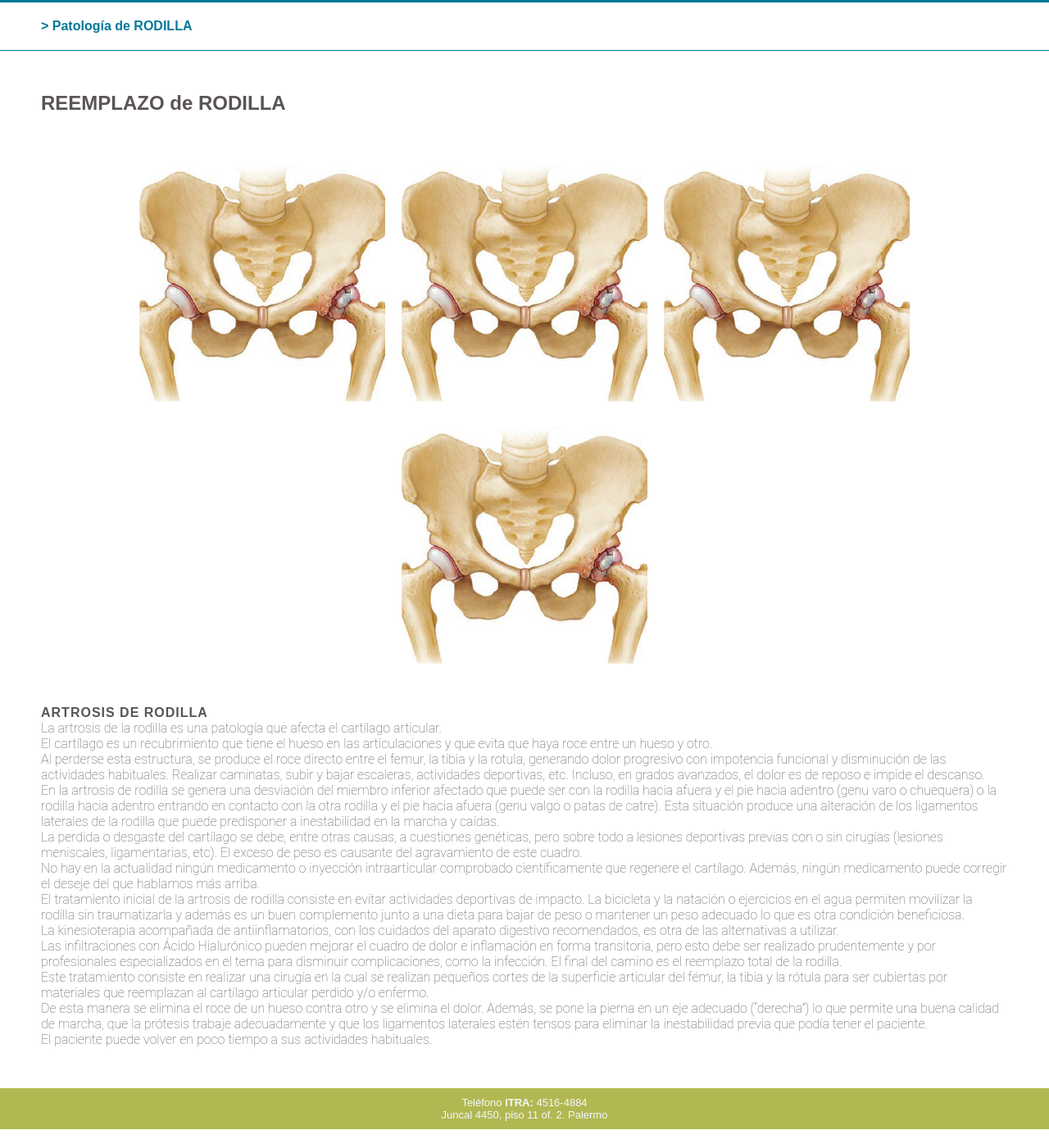
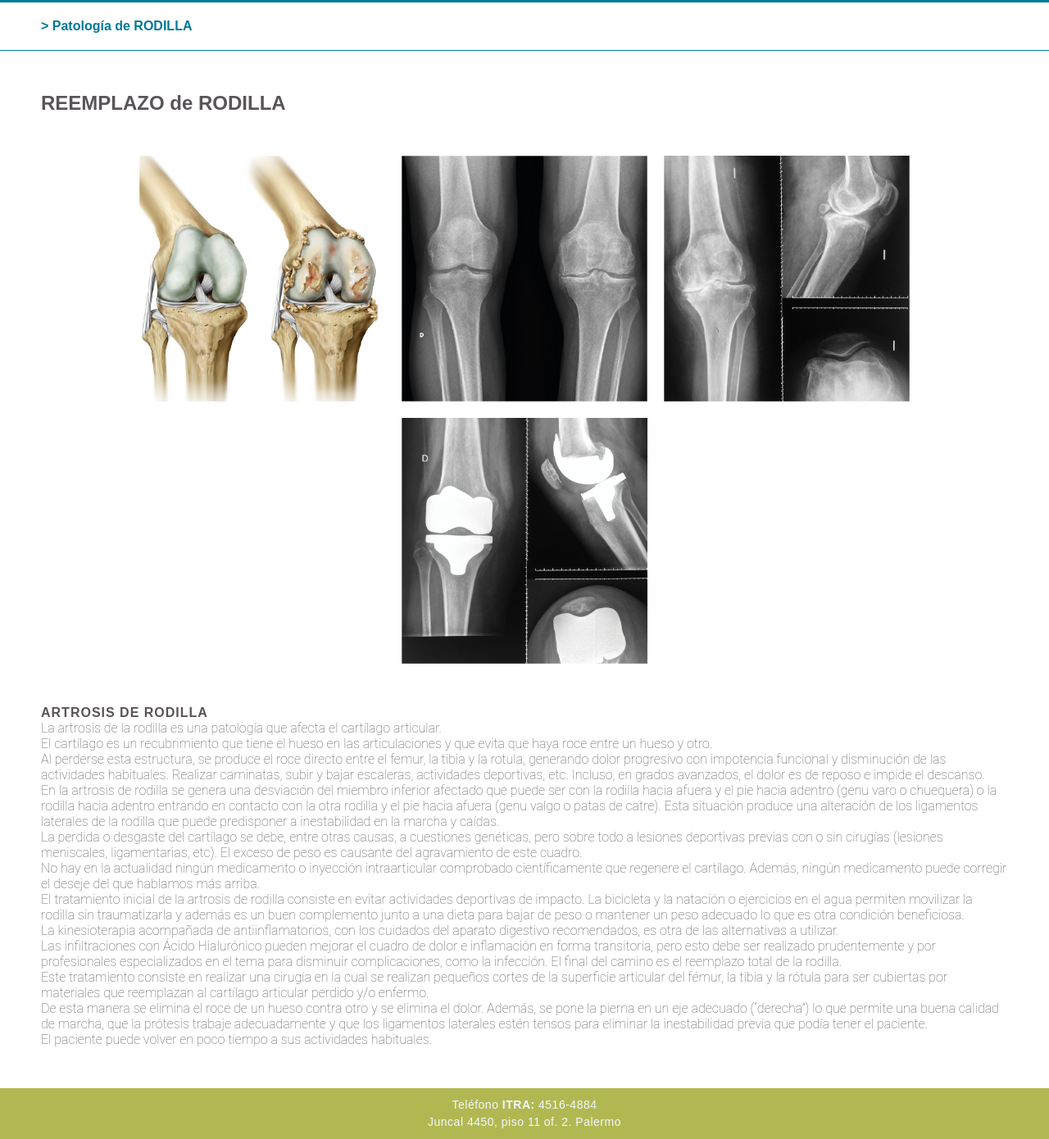
Before and after one commit to JosefinaMedica/proyecto-grecaro, a website: page pages/patologia-rodilla.html in a window 1280 px wide. Shown: the part 45-1435 px from the top of the page at 82% size. Drawn offline with Linux system fonts and the light colour scheme.

Commit message:
ajustando detalles

```diff
--- a/pages/patologia-rodilla.html
+++ b/pages/patologia-rodilla.html
@@ -55,10 +55,10 @@
 
         <section>
        <div class="rodilla-imagen">
-        <img src="../assets/imagenes/cadera1.png" alt="Prueba" width="300" height="300">
-        <img src="../assets/imagenes/cadera1.png" alt="Prueba" width="300" height="300">
-        <img src="../assets/imagenes/cadera1.png" alt="Prueba" width="300" height="300">
-        <img src="../assets/imagenes/cadera1.png" alt="Prueba" width="300" height="300">
+        <img src="../assets/imagenes/rodilla1.png" alt="Prueba" width="300" height="300">
+        <img src="../assets/imagenes/rodilla2.png" alt="Prueba" width="300" height="300">
+        <img src="../assets/imagenes/rodilla3.png" alt="Prueba" width="300" height="300">
+        <img src="../assets/imagenes/rodilla4.png" alt="Prueba" width="300" height="300">
        </div>
        <p class="rodilla-texto">
         <strong class="artrosis">ARTROSIS DE RODILLA</strong> <br>
--- a/scss/layout/_footer.scss
+++ b/scss/layout/_footer.scss
@@ -1,16 +1,16 @@
-footer{
+footer {
     display: flex;
     background-color: #B2B851;
-    font-family:'Montserrat', sans-serif;
-    letter-spacing: 0,5px;
-    font-size: small;
+    font-family: 'Montserrat', sans-serif;
+    letter-spacing: 0.5px;
+    font-size: 14px; /* o el tamaño que prefieras */
+    line-height: 1.5; /* o el espaciado que prefieras */
     text-align: center;
     color: aliceblue;
-
     align-items: center;
     justify-content: center;
     padding: 10px 10px;
     div p{
-    margin: 0;
+        margin: 0;
     }
-}
+  }
--- a/scss/layout/_header.scss
+++ b/scss/layout/_header.scss
@@ -21,7 +21,6 @@ nav{
     flex-wrap: wrap;
     justify-content: center;
     background-color: #007998;
-
     list-style: none;
     margin: 0;
     font-family: 'Montserrat', sans-serif;
--- a/scss/layout/_main.scss
+++ b/scss/layout/_main.scss
@@ -10,6 +10,10 @@ main{
         color: #007998;
         padding: 20px 50px 20px 50px;
     }
+
+    .fernando:hover {
+        filter: grayscale(100%);
+      }
 
     .contenedor-imagen-texto{
         display: flex;
--- a/scss/layout/_mainindex.scss
+++ b/scss/layout/_mainindex.scss
@@ -4,7 +4,7 @@
 .frase-color{
     background-color: #B2B851;
     font-family:'Montserrat', sans-serif;
-    letter-spacing: 1px;
+    letter-spacing: 2px;
     color: #e3e3e3;
     width: 100%;
     padding: 20px 10px;
```
Also changed, not shown: index.html (+10 -1 lines), pages/equipo.html (+1 -1 lines), pages/lugares-de-atencion.html (+4 -3 lines), README.md (deleted), assets/imagenes/lopreite.jpg, assets/imagenes/rodilla1.png (added), assets/imagenes/rodilla2.png (added), assets/imagenes/rodilla3.png (added), assets/imagenes/rodilla4.png (added), css/style.css, 2 other files.
